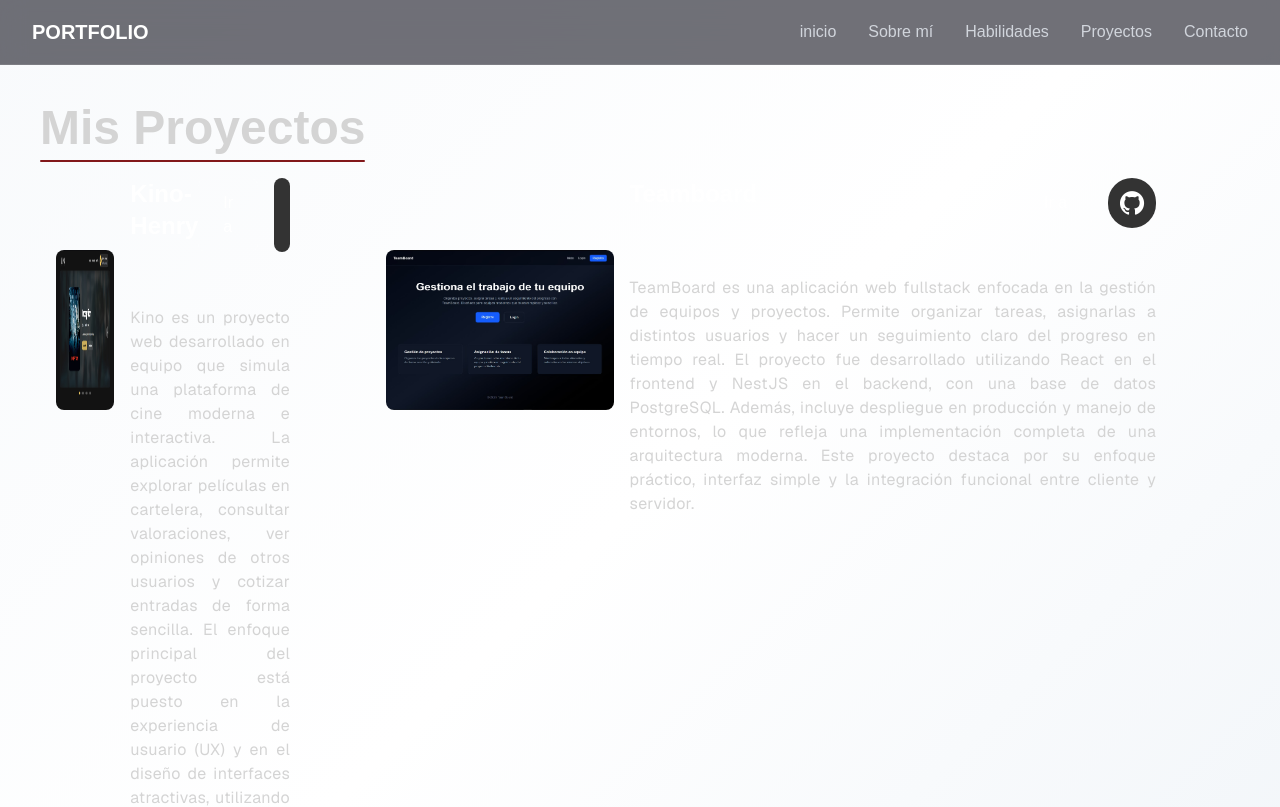
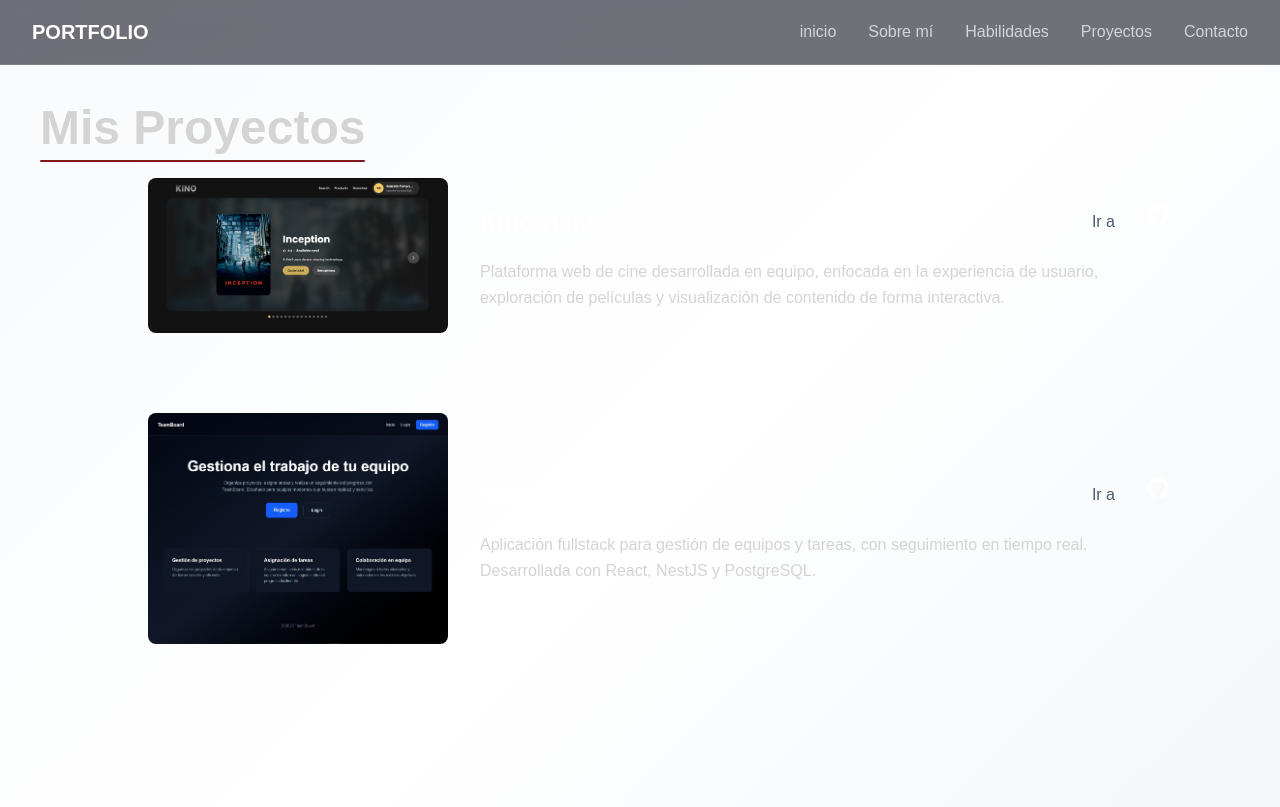
Before and after one commit to Valen06GG/Valen06GG.github.io, a Next.js app in the folder front/my-portfolio/: page /projects in a window 1280 px wide. Shown: the top 807 px of the page. Built offline with nearby package versions, Linux system fonts and the light colour scheme.

Commit message:
Deploy portfolio

```diff
--- a/front/my-portfolio/src/app/projects/projects.tsx
+++ b/front/my-portfolio/src/app/projects/projects.tsx
@@ -12,102 +12,78 @@ export const Projects = () => {
               </h1>
               <div className="h-[2px] w-full bg-red-900 mt-2 rounded"></div>
             </div>
-            <section className="flex flex-col">
-             <div className="flex items-start mb-20">
+            <section className="flex flex-col gap-20 max-w-5xl mx-auto">
 
-               <div className="w-2/8 m-4 py-14">
+              <div className="flex flex-col md:flex-row gap-8 items-center">
+
                 <Image
                   src="/Kino.png"
                   alt="Kino"
                   width={300}
-                   height={300}
-                   className="rounded-lg w-70 h-40"
+                  height={200}
+                  className="rounded-lg w-full md:w-[300px]"
                 />
-               </div>
 
-               <div className="flex flex-col w-4/6 pr-20">
-                 <div className="flex justify-between items-start">
-                   <h1 className="text-2xl text-white font-bold mb-4">
-                     Kino-Henry
-                   </h1>
+                <div className="flex flex-col gap-4">
+                  <div className="flex items-center justify-between w-full">
+                    <h2 className="text-2xl font-bold text-white">Kino-Henry</h2>
 
-                   <div className="flex gap-4">
+                    <div className="flex gap-3">
                       <a
                         href="https://kino-henry-pf.vercel.app"
-                       className="px-6 py-3 text-white bg-white/5 border border-white/10 hover:bg-white/20 transition-all rounded-lg"
+                        className="px-4 py-2 border border-white/20 rounded-lg hover:bg-white/10"
                       >
                         Ir a
                       </a>
 
-                     <a
-                       href="https://github.com/Valen06GG/kino-henry-pf"
-                       className="flex items-center justify-center bg-[#333] rounded-full p-2"
-                     >
-                       <Image
-                         src={GitHubImage}
-                         alt="GitHub"
-                         width={32}
-                         height={32}
-                       />
+                      <a href="https://github.com/Valen06GG/kino-henry-pf">
+                        <Image src={GitHubImage} alt="GitHub" width={28} height={28} />
                       </a>
                     </div>
                   </div>
 
-                 <p className=" pt-12 text-justify tracking-wide font-sans text-neutral-300">
-                   Kino es un proyecto web desarrollado en equipo que simula una plataforma de cine moderna e interactiva. La aplicación permite explorar películas en cartelera, consultar valoraciones, ver opiniones de otros usuarios y cotizar entradas de forma sencilla.
-                   El enfoque principal del proyecto está puesto en la experiencia de usuario (UX) y en el diseño de interfaces atractivas, utilizando una estética moderna, componentes reutilizables y una navegación clara.
+                  <p className="text-neutral-300 leading-relaxed">
+                    Plataforma web de cine desarrollada en equipo, enfocada en la experiencia de usuario,
+                    exploración de películas y visualización de contenido de forma interactiva.
                   </p>
                 </div>
+              </div>
 
-              <div className="flex items-start mb-20">
+              <div className="flex flex-col md:flex-row gap-8 items-center">
 
-
-               <div className="w-2/8 m-4 py-14">
                 <Image
                   src="/Teamboard.png"
                   alt="Teamboard"
                   width={300}
-                   height={300}
-                   className="rounded-lg w-70 h-40"
+                  height={200}
+                  className="rounded-lg w-full md:w-[300px]"
                 />
-               </div>
 
-               <div className="flex flex-col w-4/6 pr-20">
-                 <div className="flex justify-between items-start">
-                   <h1 className="text-2xl text-white font-bold mb-4">
-                     Teamboard
-                   </h1>
+                <div className="flex flex-col gap-4">
+                  <div className="flex items-center justify-between w-full">
+                    <h2 className="text-2xl font-bold text-white">TeamBoard</h2>
 
-                   <div className="flex gap-4">
+                    <div className="flex gap-3">
                       <a
                         href="https://teamboard-frontend-o5wvb5bcy-valentins-projects-0e36b93a.vercel.app"
-                       className="px-6 py-3 text-white bg-white/5 border border-white/10 hover:bg-white/20 transition-all rounded-lg"
+                        className="px-4 py-2 border border-white/20 rounded-lg hover:bg-white/10"
                       >
                         Ir a
                       </a>
 
-                     <a
-                       href="https://github.com/Valen06GG/kino-henry-pf"
-                       className="flex items-center justify-center bg-[#333] rounded-full p-2"
-                       >
-                       <Image
-                         src={GitHubImage}
-                         alt="GitHub"
-                         width={32}
-                         height={32}
-                         />
+                      <a href="https://github.com/Valen06GG/kino-henry-pf">
+                        <Image src={GitHubImage} alt="GitHub" width={28} height={28} />
                       </a>
                     </div>
                   </div>
 
-                 <p className=" pt-12 text-justify tracking-wide font-sans text-neutral-300">
-                   TeamBoard es una aplicación web fullstack enfocada en la gestión de equipos y proyectos. Permite organizar tareas, asignarlas a distintos usuarios y hacer un seguimiento claro del progreso en tiempo real.
-                   El proyecto fue desarrollado utilizando React en el frontend y NestJS en el backend, con una base de datos PostgreSQL. Además, incluye despliegue en producción y manejo de entornos, lo que refleja una implementación completa de una arquitectura moderna.
-                   Este proyecto destaca por su enfoque práctico, interfaz simple y la integración funcional entre cliente y servidor.
+                  <p className="text-neutral-300 leading-relaxed">
+                    Aplicación fullstack para gestión de equipos y tareas, con seguimiento en tiempo real.
+                    Desarrollada con React, NestJS y PostgreSQL.
                   </p>
                 </div>
               </div>
-             </div>
+
             </section>
          </main>
         </>
```
Lines whose indentation alone changed are shown as unchanged.
